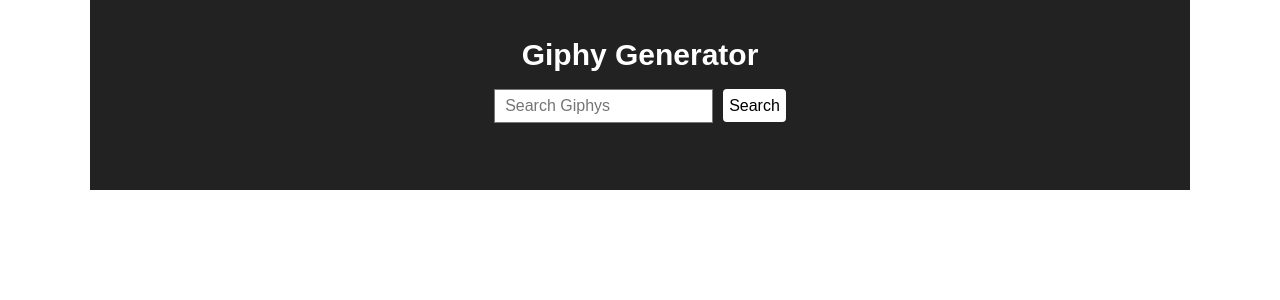
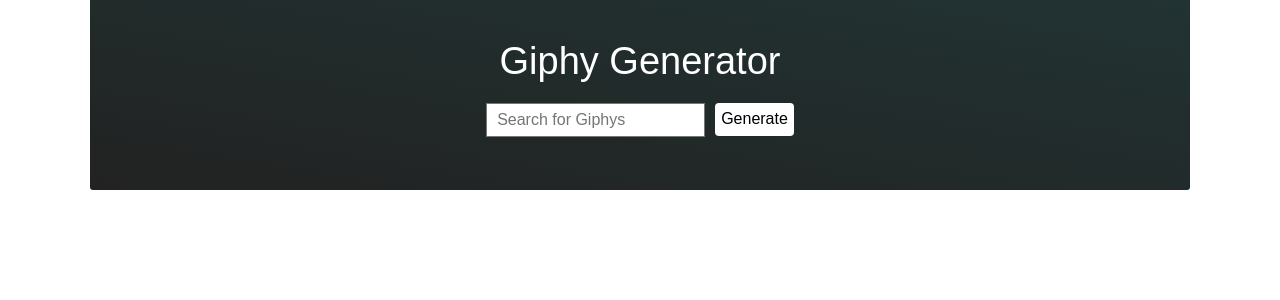
Before and after one commit to djedynak259/giphy, a React (Create React App) app: page / in a window 1280 px wide. Shown: the top 300 px of the page. Built offline with nearby package versions, Linux system fonts and the light colour scheme; no server answers.

Commit message:
cleaned and fixed

```diff
--- a/src/App.css
+++ b/src/App.css
@@ -1,18 +1,14 @@
 .App {
   text-align: center;
-  width: 1100px;
+  max-width: 1100px;
   box-sizing: border-box;
   margin: 0 auto;
   font: 400 14px/1.4em Meta, sans-serif
 }
 
-.App-logo {
-  animation: App-logo-spin infinite 20s linear;
-  height: 80px;
-}
-
 .App-header {
-  background-color: #222;
+  background: linear-gradient(to top right, #222, #233);
+  border-radius: 0 0 3px 3px;
   height: 150px;
   padding: 20px;
   color: white;
@@ -96,11 +92,13 @@
 }
 
 .searchButton:hover {
-  background: grey;
+  background: lightgrey;
 }
 
 h2 {
-  font-size: 30px;
+  font-size: 38px;
+  font-family: 'Encode Sans', sans-serif;
+  font-weight: 500;
 }
 
 ul {
--- a/src/Components/GiphyLoader.js
+++ b/src/Components/GiphyLoader.js
@@ -54,7 +54,6 @@
         }, function(error) {
           console.log("Failed to fetch data.txt: " + error);
       })
-
   }
 
   handleScroll() {
@@ -83,6 +82,7 @@
 
     let rows = [];
 
+
     if(this.state.results.length > 0) {
       let results = this.state.results
       console.log(results)
--- a/src/Components/SearchBar.js
+++ b/src/Components/SearchBar.js
@@ -28,10 +28,10 @@
           <input
             className='searchInput'
             type="text"
-            placeholder="Search Giphys"
+            placeholder="Search for Giphys"
             value={this.state.value}
             onChange={this.handleChange}/>
-            <input className='searchButton'type='submit' value='Search'/>
+            <input className='searchButton'type='submit' value='Generate'/>
         </form>
       </div>
     );
```
